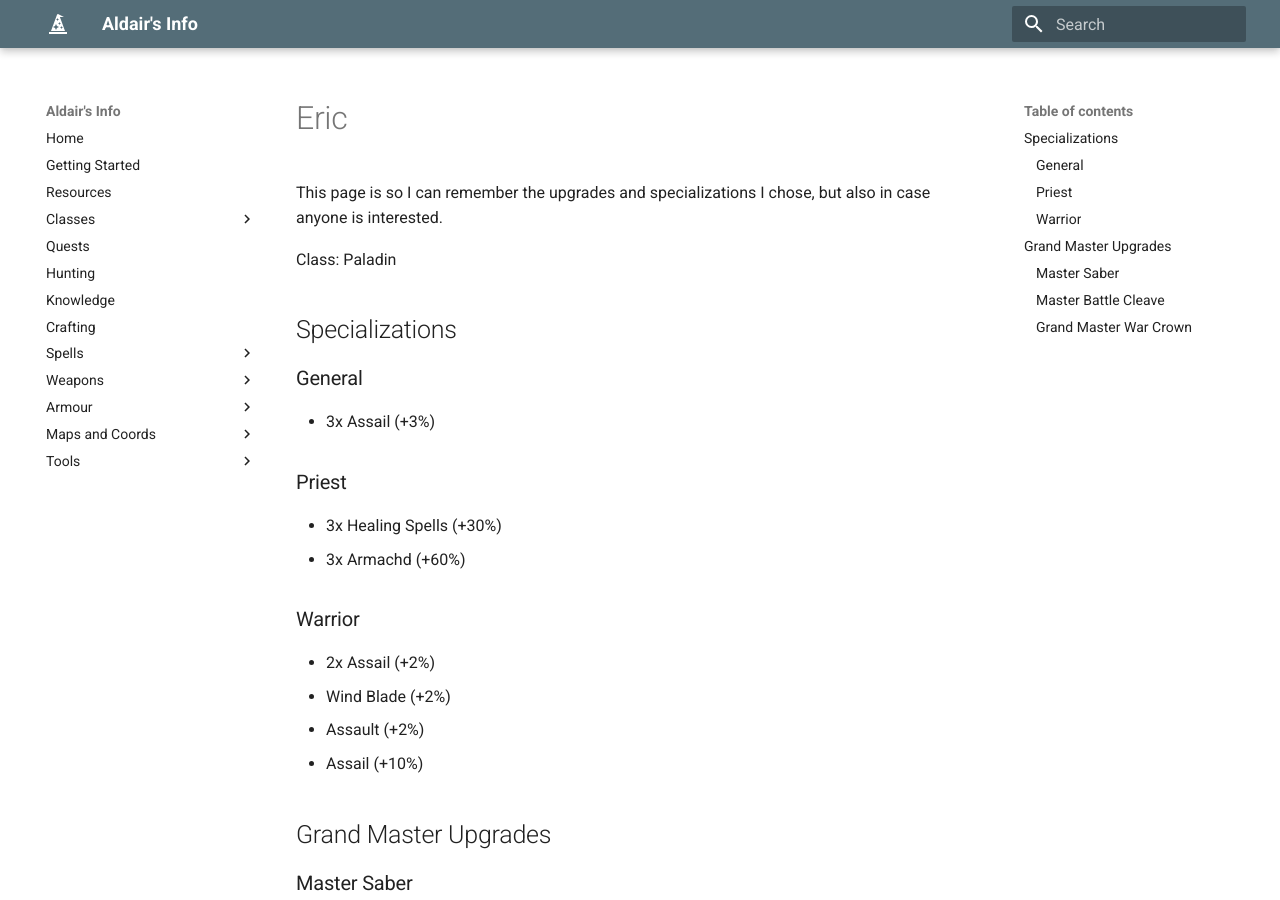
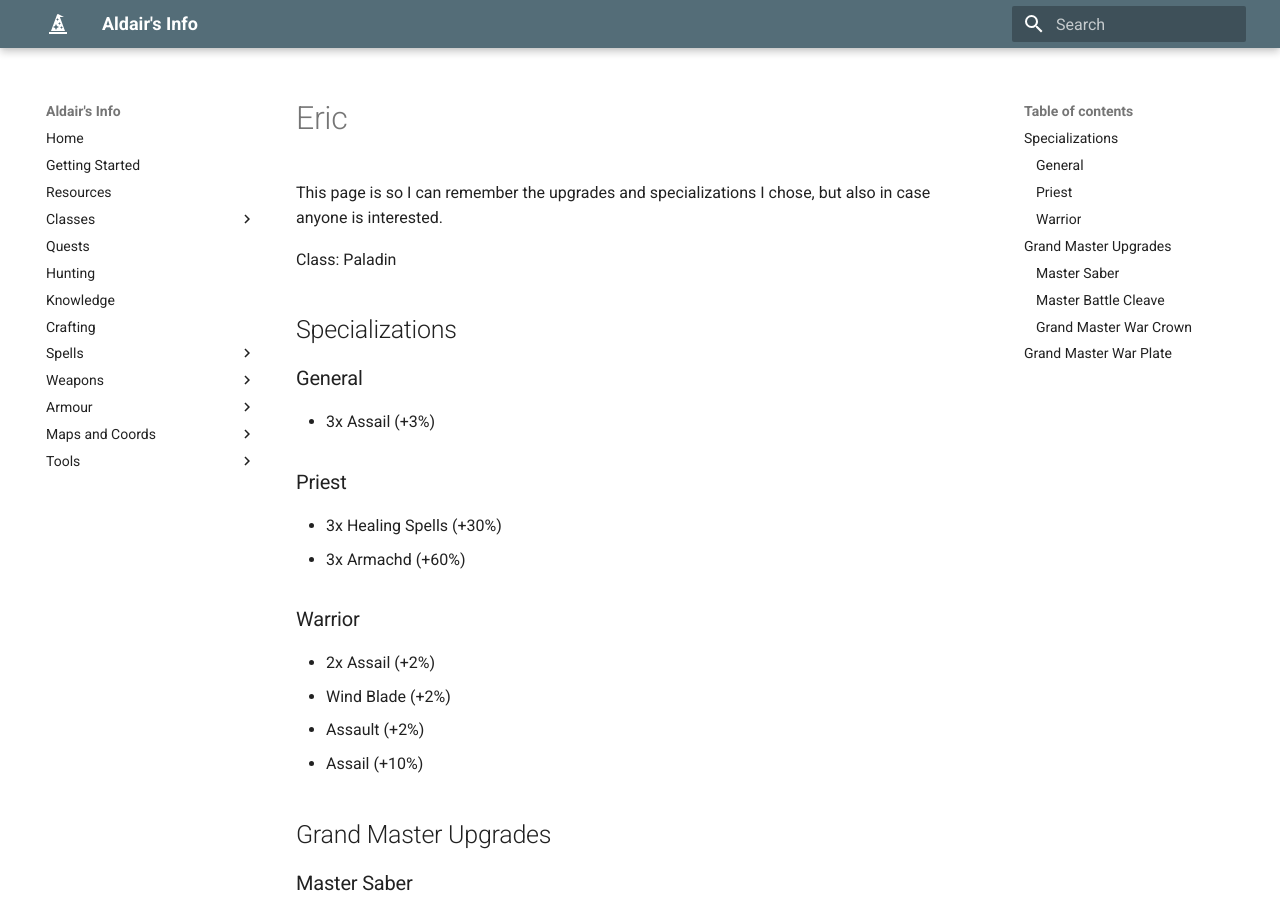
Before and after one commit to temuair/fot, an MkDocs documentation site: the page built from docs/eric.md, in a window 1280 px wide and 900 px high. Built offline with MkDocs 1.6.1 and Material for MkDocs 9.7.7, drawn with Linux system fonts in a browser that asks for light colours.

Commit message:
Heading was missing

```diff
--- a/docs/eric.md
+++ b/docs/eric.md
@@ -51,7 +51,7 @@
 - Strength (+5 Str)
 - 3x Accuracy (+15% Accuracy)
 
-Grand Master War Plate
+## Grand Master War Plate
 
 **Noam**
 
```
